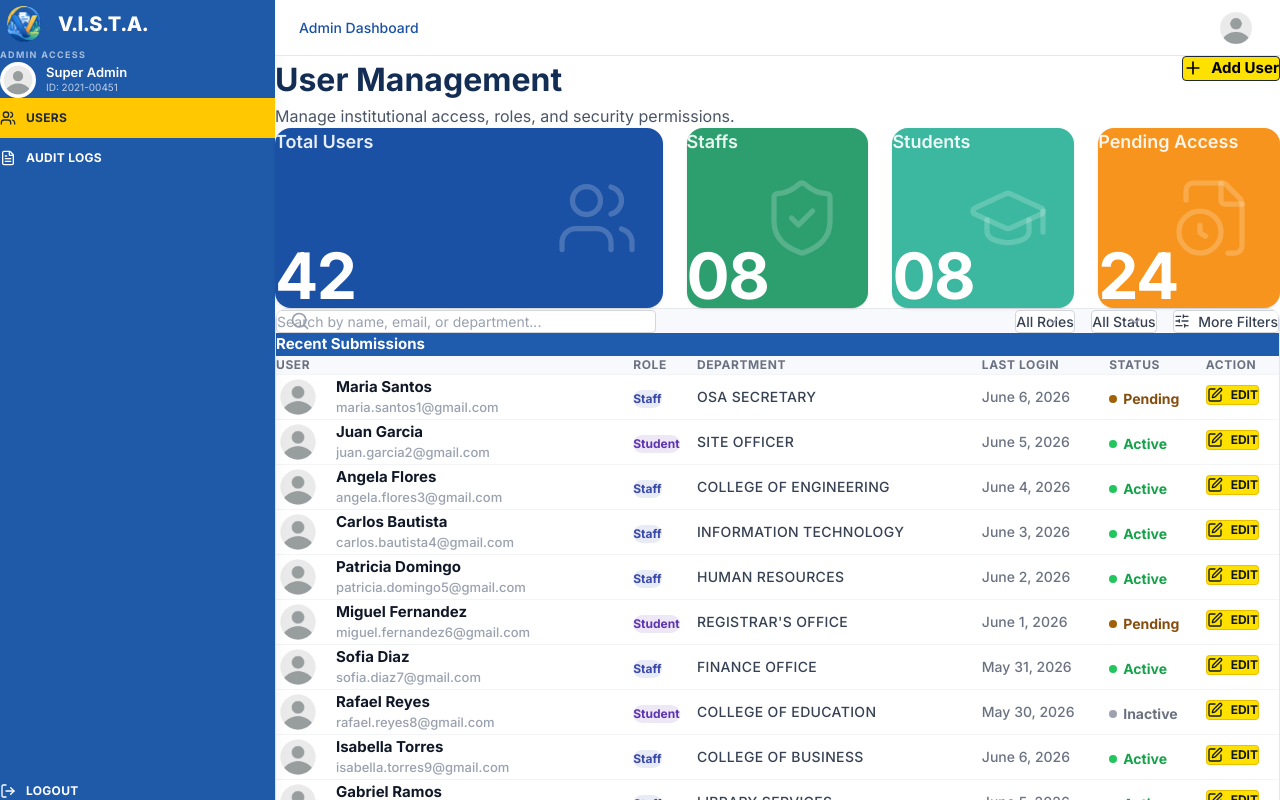
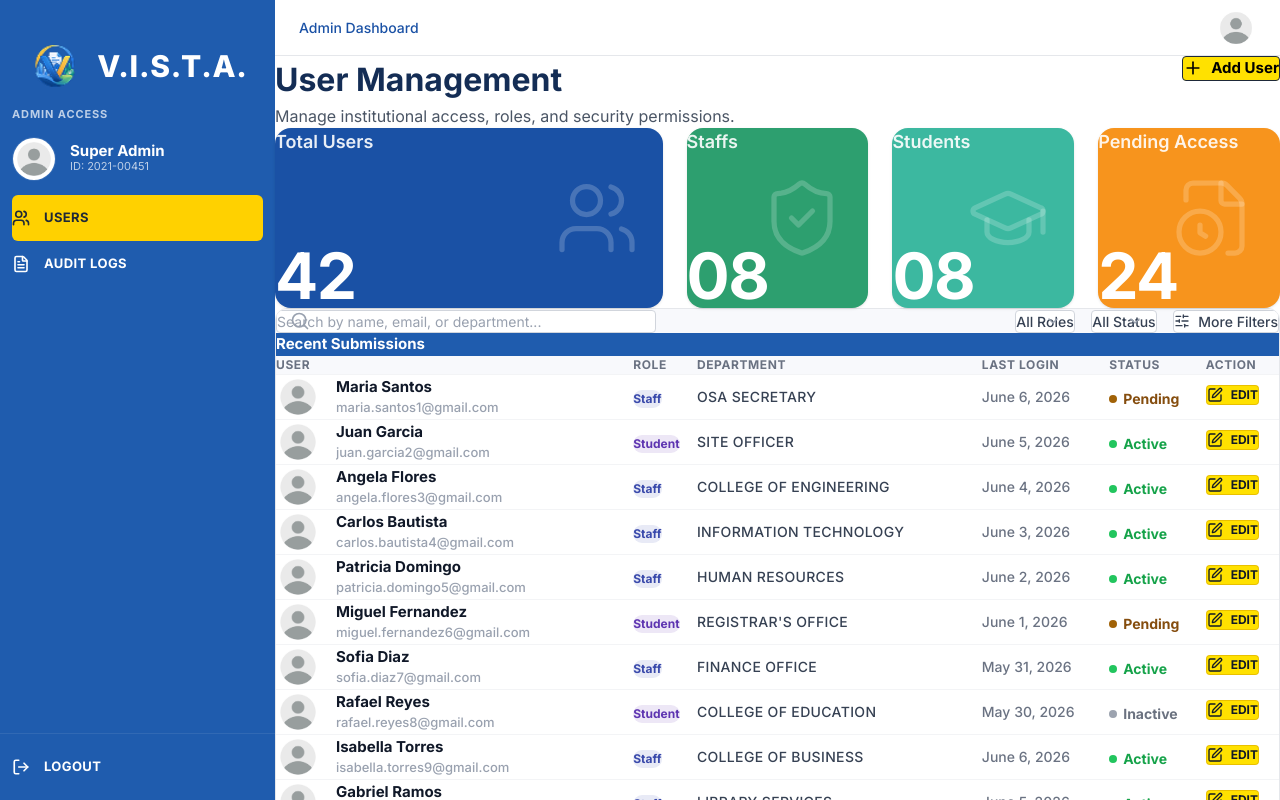
Before and after one commit to V-I-S-T-A/VISTA-WEB, a React (Vite) app: page /admin/dashboard in a window 1280 px wide. Shown: the top 800 px of the page. Built offline with nearby package versions, Linux system fonts and the light colour scheme; a web font is replaced by a local one.

Commit message:
refactor(sidebar): replace NavLink with button navigation and improve active state handling

```diff
--- a/src/components/Sidebar.jsx
+++ b/src/components/Sidebar.jsx
@@ -1,4 +1,4 @@
-import { NavLink, useNavigate } from 'react-router-dom'
+import { useNavigate, useLocation } from 'react-router-dom'
 import { Users, FileText, LogOut } from 'lucide-react'
 import { getSidebarConfig } from '../config/navigation'
 
@@ -10,46 +10,73 @@ const ICON_MAP = {
 export default function Sidebar({ role = 'admin' }) {
   const config = getSidebarConfig(role)
   const navigate = useNavigate()
+  const location = useLocation()
 
-  if (!config) {
-    return null
-  }
+  if (!config) return null
 
   return (
-    <aside className="sticky top-0 flex h-screen w-[275px] flex-col bg-[#1f5aa9] text-white shadow-lg">
-      {/* Logo + User Section */}
-      <div className="px-5 pt-6 pb-2">
-        <div className="flex items-center gap-2.5">
+    <aside
+      className="sticky top-0 flex h-screen w-[275px] flex-col bg-[#1f5cae] text-white justify-between"
+    >
+      <div className="flex flex-col flex-1">
+        {/* Header */}
+        <div style={{ paddingTop: '38px' }}>
+          <div
+            className="flex items-center justify-center gap-3.5"
+            style={{ paddingLeft: '12px', paddingRight: '12px' }}
+          >
             <img
               src={config.logo}
               alt=""
-            className="h-12 w-12 object-contain"
+              className="h-14 w-14 object-contain"
               aria-hidden="true"
             />
 
-          <span className="text-xl font-extrabold tracking-tight">
+            <h1 className="font-inter text-3xl font-black tracking-wide leading-none">
               {config.brand}
-          </span>
+            </h1>
           </div>
 
-        <p className="mt-6 text-[9px] font-bold uppercase tracking-[0.15em] text-white/60">
+          <div style={{ paddingLeft: '12px', paddingRight: '12px' }}>
+            <p
+              className="font-inter font-bold uppercase text-white/70"
+              style={{
+                fontSize: '11px',
+                letterSpacing: '0.08em',
+                marginTop: '12px',
+              }}
+            >
               {config.accessLabel}
             </p>
+          </div>
 
-        <div className="mt-2 flex items-center gap-2.5">
+          <div
+            className="flex items-center gap-3.5"
+            style={{
+              paddingLeft: '12px',
+              paddingRight: '12px',
+              marginTop: '14px',
+            }}
+          >
             <img
               src={config.user.avatar}
               alt=""
-            className="h-9 w-9 rounded-full object-cover"
+              className="h-11 w-11 rounded-full object-cover border border-white/10"
               aria-hidden="true"
             />
 
             <div>
-            <p className="text-[13px] font-semibold leading-tight">
+              <p
+                className="font-inter font-bold leading-none"
+                style={{ fontSize: '15px' }}
+              >
                 {config.user.name}
               </p>
 
-            <p className="text-[10px] text-white/70">
+              <p
+                className="font-inter text-white/70 mt-1"
+                style={{ fontSize: '11px' }}
+              >
                 ID: {config.user.id}
               </p>
             </div>
@@ -57,52 +84,96 @@ export default function Sidebar({ role = 'admin' }) {
         </div>
 
         {/* Navigation */}
-      <nav className="mt-2 flex flex-1 flex-col">
+        <nav
+          className="flex-1 space-y-1"
+          style={{
+            paddingLeft: '12px',
+            paddingRight: '12px',
+            marginTop: '14px',
+          }}
+        >
           {config.navItems.map((item) => {
             const Icon = ICON_MAP[item.icon]
+            const isActive = location.pathname === item.path
 
             return (
-            <NavLink
+              <button
                 key={item.label}
-              to={item.path}
-              className={({ isActive }) =>
-                [
-                  'flex h-10 items-center gap-2.5 px-6 text-[12px] font-bold uppercase tracking-wide transition-colors',
-                  isActive || item.active
-                    ? 'bg-[#ffc800] text-[#1f2937]'
+                type="button"
+                onClick={() => navigate(item.path)}
+                className={[
+                  'flex items-center gap-3.5 px-4 rounded-md transition-colors w-full',
+                  isActive
+                    ? 'bg-[#ffd100] text-[#1f2937]'
                     : 'text-white hover:bg-white/10',
-                ].join(' ')
-              }
+                ].join(' ')}
+                style={{
+                  height: '46px',
+                }}
               >
                 {Icon && (
                   <Icon
-                  className="h-4 w-4 shrink-0"
-                  strokeWidth={2}
-                  aria-hidden="true"
+                    className="h-[18px] w-[18px] shrink-0"
+                    strokeWidth={2.2}
                   />
                 )}
 
-              <span>{item.label}</span>
-            </NavLink>
+                <span
+                  className="font-inter font-bold uppercase"
+                  style={{
+                    fontSize: '13px',
+                    letterSpacing: '0.03em',
+                  }}
+                >
+                  {item.label}
+                </span>
+              </button>
             )
           })}
         </nav>
+      </div>
+
+      {/* Bottom Section */}
+      <div>
+        <div
+          style={{
+            borderTop: '1px solid rgba(255, 255, 255, 0.08)',
+          }}
+        />
 
         {/* Logout */}
-      <div className="mt-auto px-6 py-4">
+        <div
+          style={{
+            paddingLeft: '12px',
+            paddingRight: '12px',
+            paddingTop: '10px',
+            paddingBottom: '10px',
+          }}
+        >
           <button
             type="button"
             onClick={() => navigate(config.logout.path)}
-          className="flex w-full items-center gap-2.5 py-2 text-[12px] font-bold uppercase tracking-wide text-white transition-colors hover:text-gray-300"
+            className="flex items-center gap-3.5 text-white hover:text-white/80 w-full rounded-md px-4 hover:bg-white/5 transition-colors"
+            style={{
+              height: '46px',
+            }}
           >
             <LogOut
-            className="h-4 w-4 shrink-0"
-            strokeWidth={2}
-            aria-hidden="true"
+              className="h-[18px] w-[18px] shrink-0"
+              strokeWidth={2.2}
             />
 
-          <span>{config.logout.label}</span>
+            <span
+              className="font-inter font-bold uppercase"
+              style={{
+                fontSize: '13px',
+                letterSpacing: '0.03em',
+              }}
+            >
+              {config.logout.label}
+            </span>
           </button>
+        </div>
       </div>
     </aside>
   )
```
Lines whose indentation alone changed are shown as unchanged.
